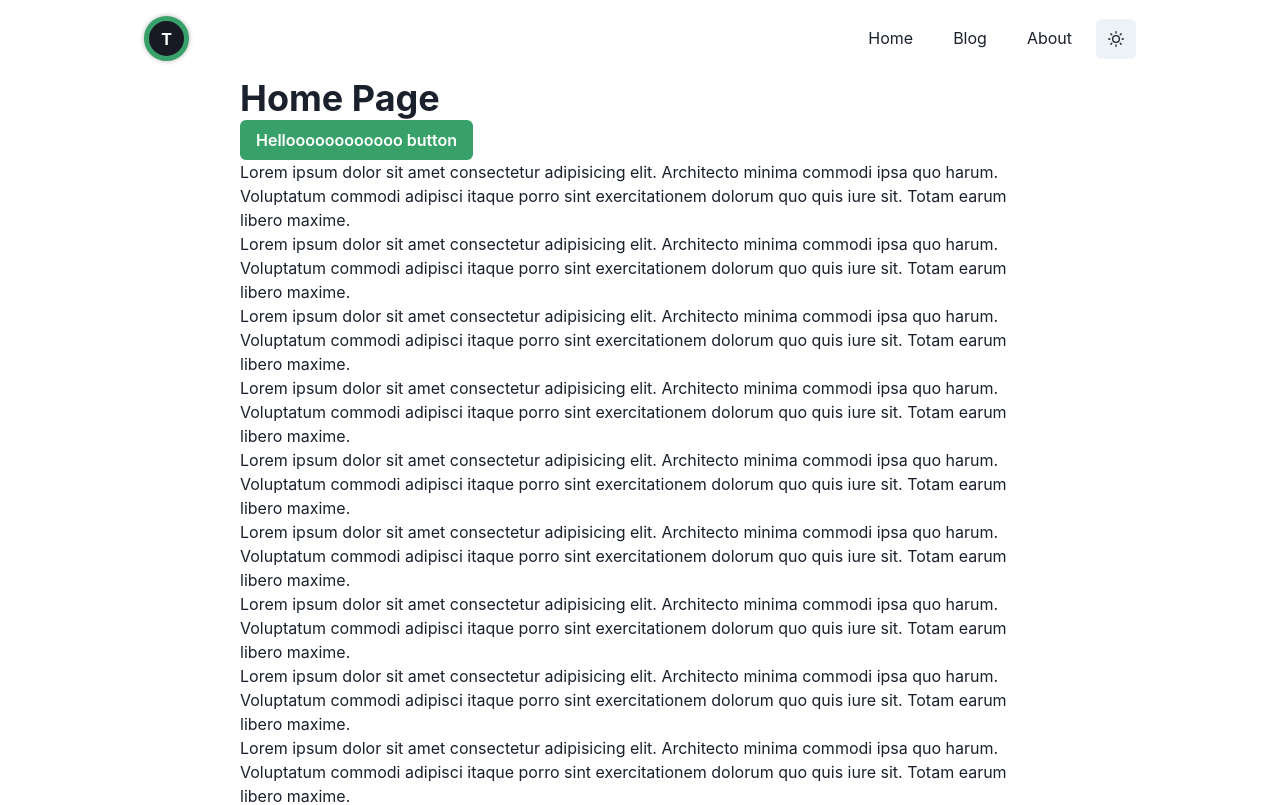
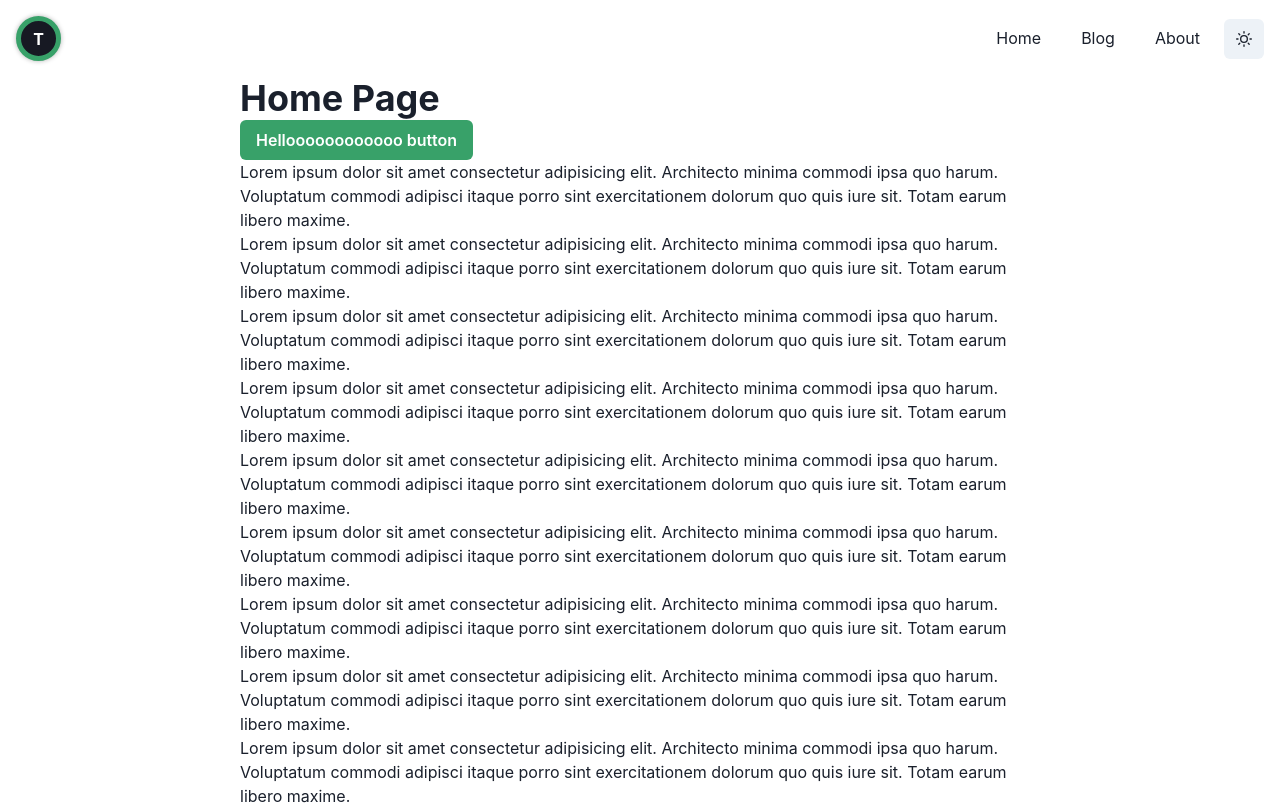
Before and after one commit to muco-rolle/mucotresor.com, a Next.js app: page / in a window 1280 px wide. Shown: the top 805 px of the page. Built offline with nearby package versions, Linux system fonts and the light colour scheme.

Commit message:
refactor: Change header size.

```diff
--- a/src/layouts/Header.tsx
+++ b/src/layouts/Header.tsx
@@ -21,7 +21,7 @@ export const Header = () => {
         <Flex
             as="header"
             justifyContent="space-between"
-            width="1024px"
+            width="1444px"
             maxW="100%"
             m="0 auto"
             align="center"
```
